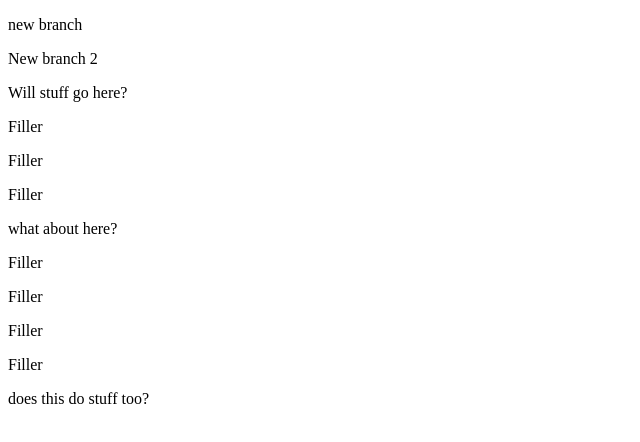
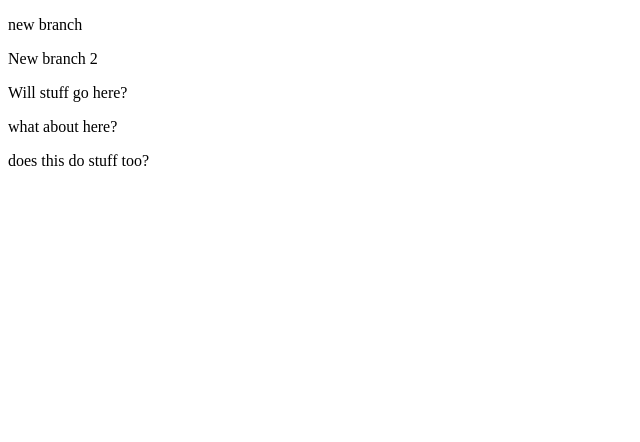
Before and after one commit to chorn24/GitPractice, a plain HTML site: page index.html in a window 1280 px wide. Shown: the whole page, without its empty margins (0-640 px from the left). Drawn offline with Linux system fonts and the light colour scheme.

Commit message:
removed filler

```diff
--- a/index.html
+++ b/index.html
@@ -4,14 +4,7 @@
         <p>new branch</p>
         <p>New branch 2</p>
         <p>Will stuff go here?</p>
-        <p>Filler</p>
-        <p>Filler</p>
-        <p>Filler</p>
         <p>what about here?</p>
-        <p>Filler</p>
-        <p>Filler</p>
-        <p>Filler</p>
-        <p>Filler</p>
         <p>does this do stuff too?</p>
     </body>
 </html>
```
